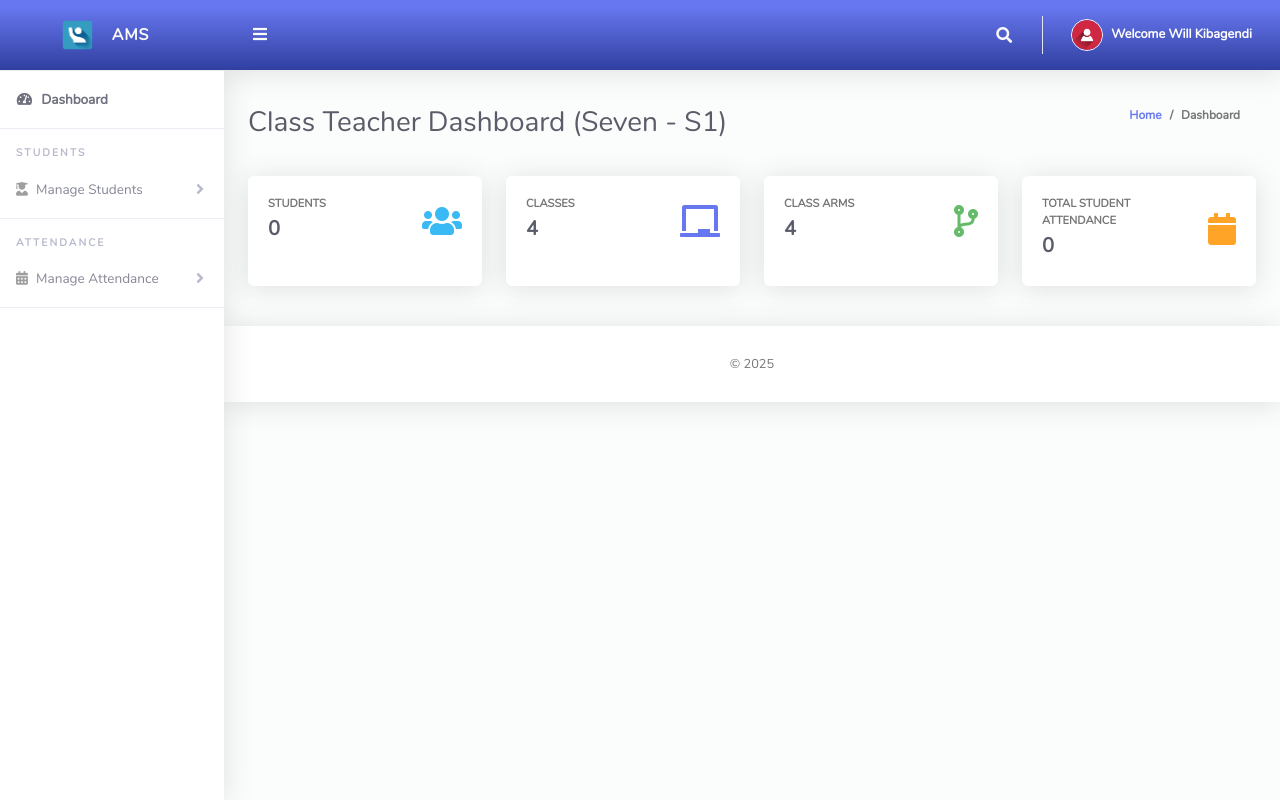
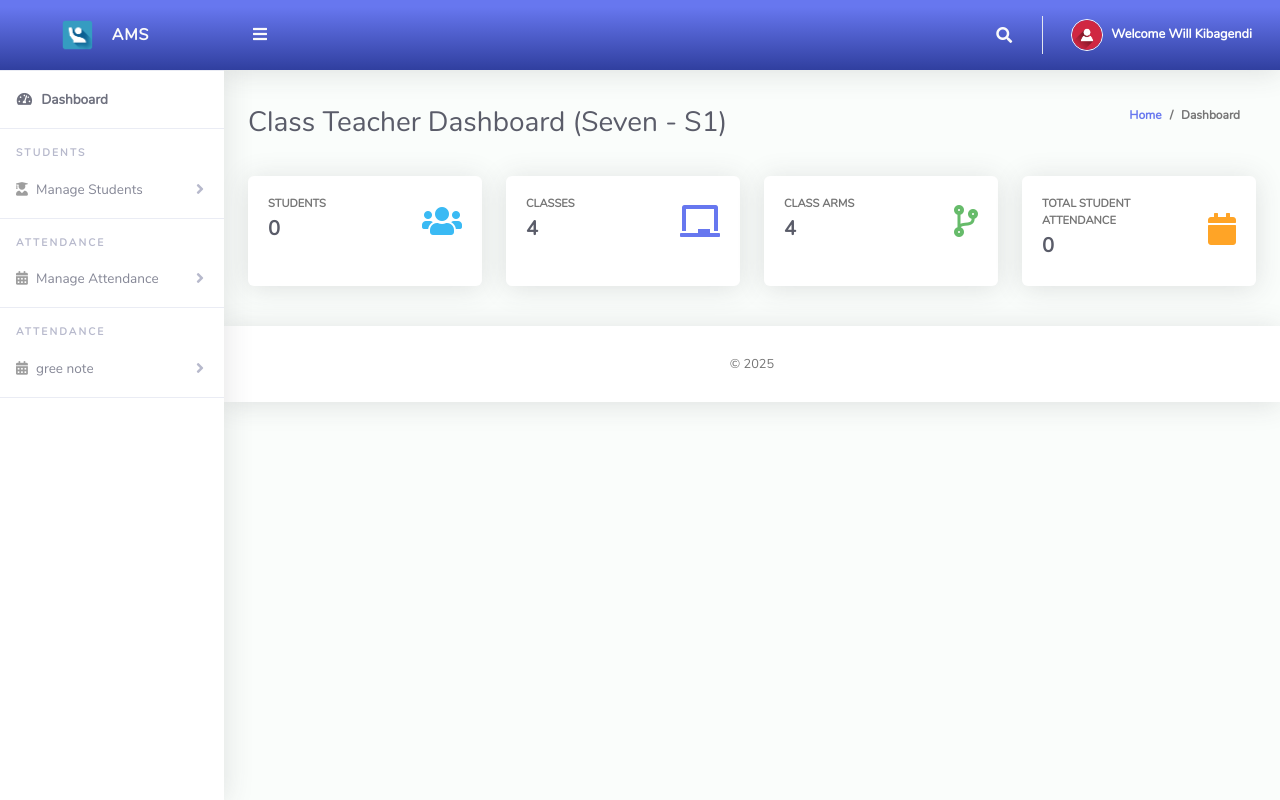
Before and after one commit to HAFSA-ELOMARI/gestion_1, a PHP site: page /ClassTeacher/index.php in a window 1280 px wide. Run offline with PHP 8.4, Linux system fonts and the light colour scheme; the visitor is signed in with stand-in values (Sample User, id 1); data comes from the database, SQL or seed files in the repository; some libraries are stand-ins or nearby versions.

Commit message:
Add files via upload

```diff
--- a/ClassTeacher/Includes/sidebar.php
+++ b/ClassTeacher/Includes/sidebar.php
@@ -106,6 +106,31 @@
           <span>Charts</span>
         </a>
       </li> -->
+
+      <hr class="sidebar-divider">
+      <div class="sidebar-heading">
+      Attendance
+      </div>
+      </li>
+       <li class="nav-item">
+        <a class="nav-link collapsed" href="#" data-toggle="collapse" data-target="#collapseBootstraphcon"
+          aria-expanded="true" aria-controls="collapseBootstrapcon">
+          <i class="fa fa-calendar-alt"></i>
+          <span>gree note</span>
+        </a>
+        <div id="collapseBootstraphcon" class="collapse" aria-labelledby="headingBootstrap" data-parent="#accordionSidebar">
+          <div class="bg-white py-2 collapse-inner rounded">
+            <h6 class="collapse-header">gree note</h6>
+            <a class="collapse-item" href="gerNote.php">cree note</a>
+            <a class="collapse-item" href="calculenote.php">voir note</a>
+
+            <!-- <a class="collapse-item" href="viewAttendance.php">View Class Attendance</a>
+            <a class="collapse-item" href="viewStudentAttendance.php">View Student Attendance</a>
+            <a class="collapse-item" href="emploiTempsTech.php">Today's Report (xls)</a> -->
+            <!-- <a class="collapse-item" href="addMemberToContLevel.php ">Add Member to Level</a> -->
+          </div>
+        </div>
+      </li>
       <hr class="sidebar-divider">
 
     </ul>
```
